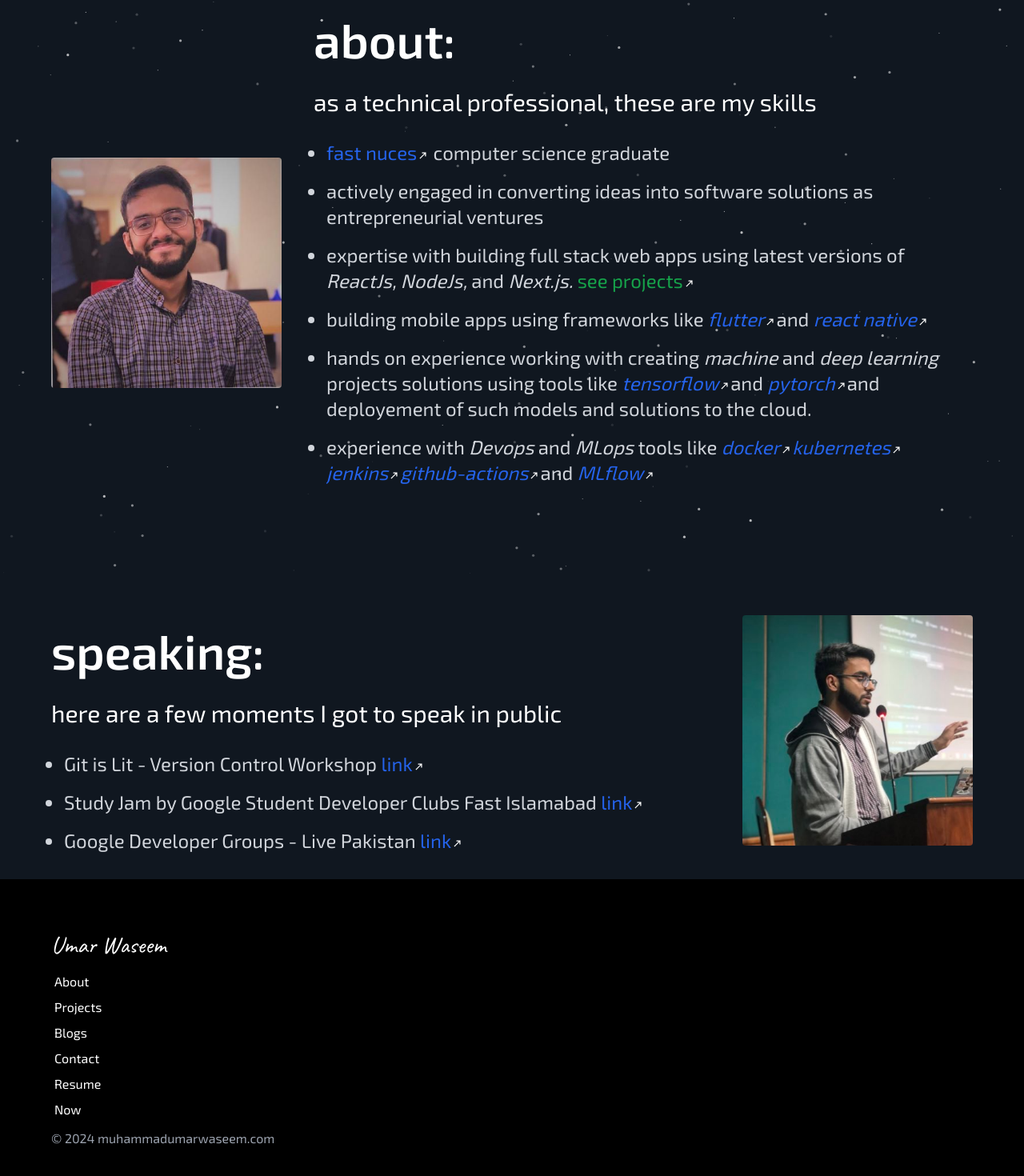
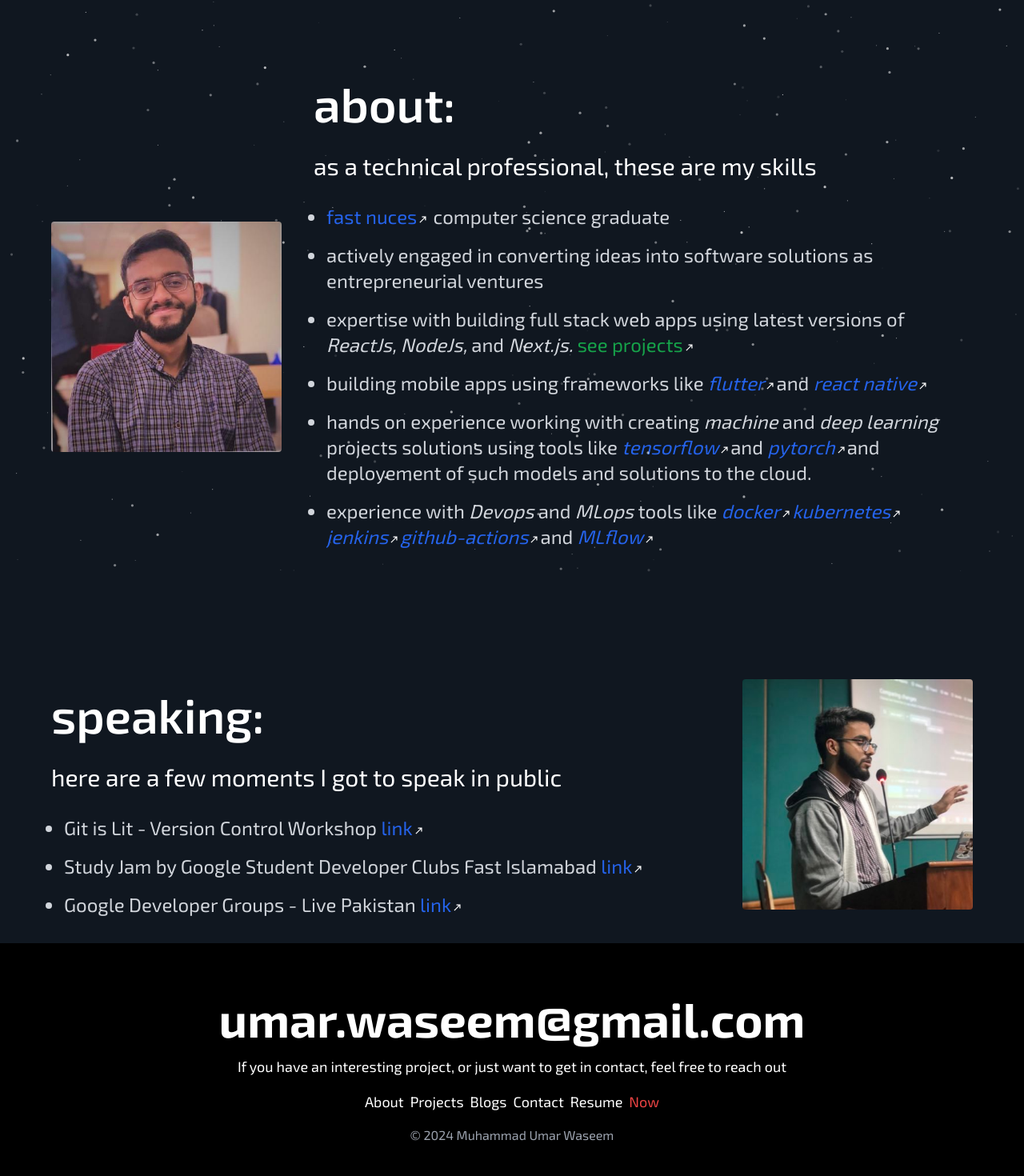
Before and after one commit to umarwaseeem/muhammadumarwaseem, a Next.js app: page /about in a window 1280 px wide. Shown: the part 77-1547 px from the top of the page at 80% size. Built offline with nearby package versions, Linux system fonts and the light colour scheme.

Commit message:
chore: update footer layout

```diff
--- a/app/about/page.js
+++ b/app/about/page.js
@@ -6,7 +6,7 @@ import { umarAvatar } from "../images";
 export default function About() {
     return (
         <section className="flex flex-col min-h-screen bg-midnightblue p-4 lg:px-16">
-            <div className="flex flex-col lg:flex-row items-center justify-center lg:justify-evenly">
+            <div className="flex flex-col lg:flex-row items-center justify-center lg:justify-evenly lg:pt-20">
                 <div className="flex flex-col w-full lg:w-3/12 justify-start items-start lg:justify-center h-fit lg:h-full pt-20">
                     <div className="flex justify-start items-center w-1/2 lg:w-full mt-10 h-full relative z-10">
                         <Image src="/umar.jpeg" alt="Umar's image" width={350} height={350} className="rounded" />
--- a/app/layout.js
+++ b/app/layout.js
@@ -48,7 +48,7 @@ export default function RootLayout({ children }) {
       {/* <JSONLD data={structuredData} /> */}
       <body className={exo2.className}>
         <GoogleAnalytics />
-        <Particles className="fixed inset-0 z-0 pointer-events-none" staticity={40} quantity={200} size={0.6} />
+        <Particles className="fixed inset-0 z-0 pointer-events-none" staticity={40} quantity={300} size={0.6} />
 
         {/* Main content */}
         <div className="relative">
--- a/components/ui/footer.jsx
+++ b/components/ui/footer.jsx
@@ -1,26 +1,20 @@
-import { Caveat } from 'next/font/google';
 import Link from 'next/link';
 
-const caveat = Caveat({
-    subsets: ["latin"],
-    weight: ["400"]
-});
 
 export default function Footer() {
     return (
-        <section className="bg-black h-[50vh] lg:p-16 p-4 text-white flex flex-col justify-between">
-            <div>
-                <Link href={"/"} className={`text-3xl font-bold text-white ${caveat.className}`}>Umar Waseem</Link>
-                <ul className='flex flex-col pl-1 pt-4 space-y-2'>
+        <footer className="bg-black h-fit lg:p-16 p-4 text-white flex flex-col space-y-4 justify-between">
+            <Link href={"mailto:umar.waseem@gmail.com"} className={`lg:text-6xl text-center text-3xl font-bold text-white`}>umar.waseem@gmail.com</Link>
+            <p className='text-center text-md lg:text-lg'>If you have an interesting project, or just want to get in contact, feel free to reach out</p>
+            <ul className='flex flex-row justify-center space-x-2 text-sm lg:text-lg'>
                 <li><Link href={"/about"}>About</Link></li>
                 <li><Link href={"/projects"}>Projects</Link></li>
                 <li><Link href={"/blogs"}>Blogs</Link></li>
                 <li><Link href={"/contact"}>Contact</Link></li>
                 <li><Link href={"/resume"}>Resume</Link></li>
-                    <li><Link href={"/now"}>Now</Link></li>
+                <li><Link className='text-red-500' href={"/now"}>Now</Link></li>
             </ul>
-            </div>
-            <p className="text-md text-gray-400">© 2024 muhammadumarwaseem.com</p>
-        </section>
+            <p className="text-md text-gray-400 text-center">© 2024 Muhammad Umar Waseem</p>
+        </footer>
     )
 }
```
Lines whose indentation alone changed are shown as unchanged.
